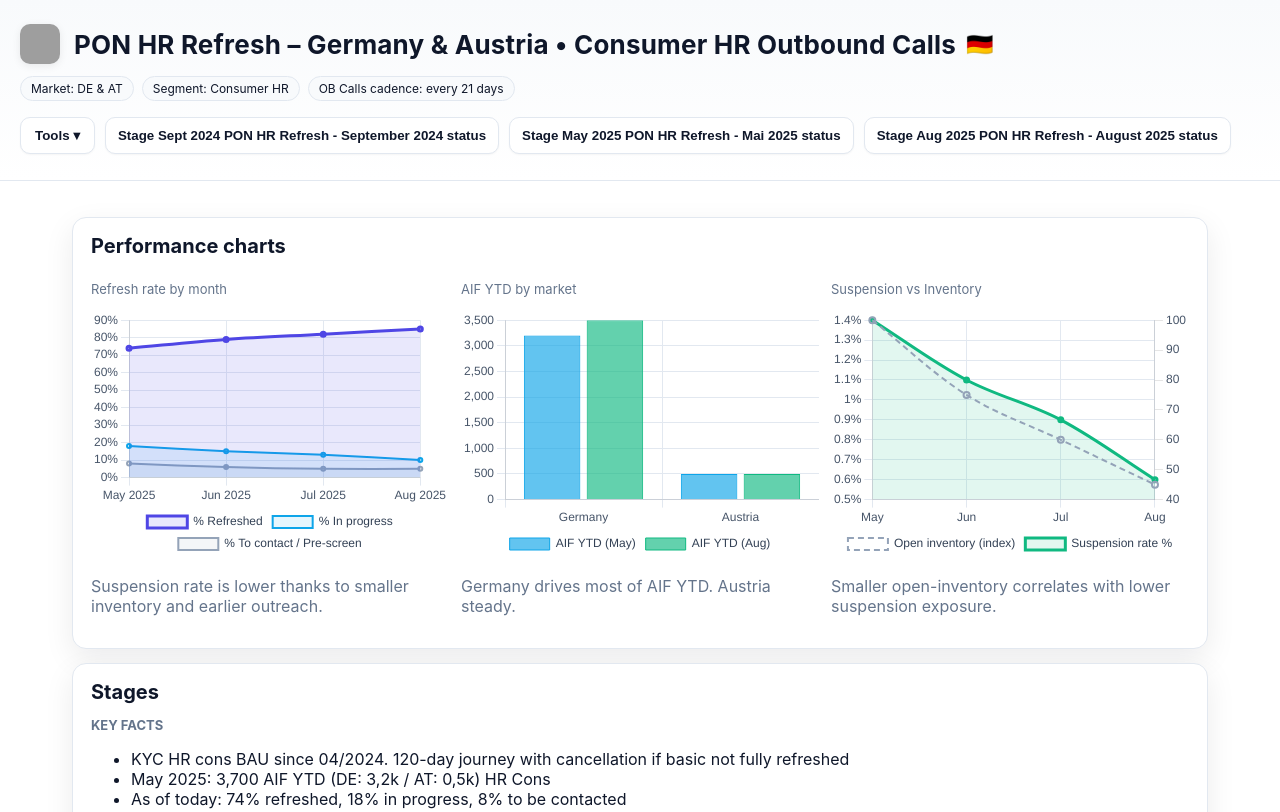
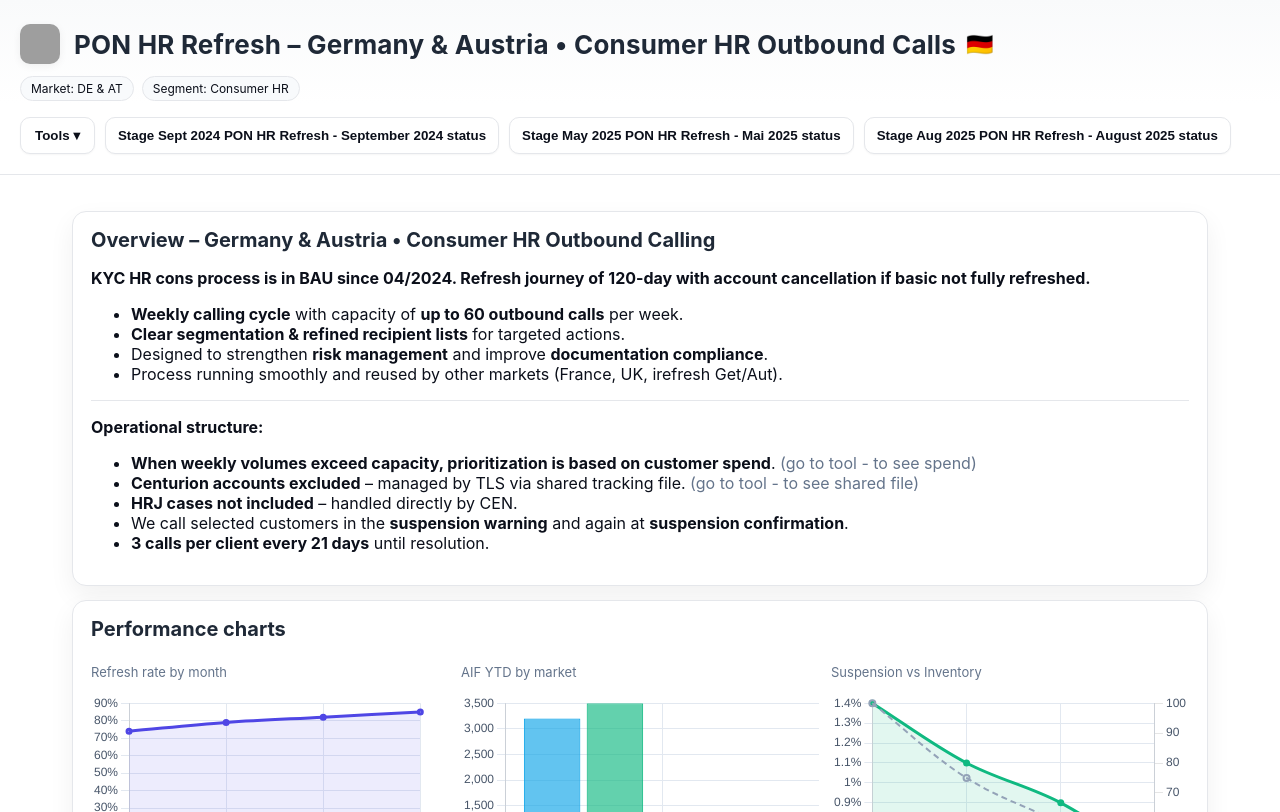
Before and after one commit to juanasemere/pon-hr-refresh-ob-calls, a plain HTML site: page index.html in a window 1280 px wide. Shown: the top 812 px of the page. Drawn offline with nearby package versions, Linux system fonts and the light colour scheme; grey boxes are pictures that could not be loaded.

Commit message:
Update index.html

```diff
--- a/index.html
+++ b/index.html
@@ -10,21 +10,20 @@
 
 <style>
 :root{
-	--brand:#0f172a;      /* ink */
-	--text:#0f172a;       /* primary text on white */
-	--muted:#475569;      /* slate-600 */
-	--subtle:#64748b;     /* slate-500 */
-	--soft:#94a3b8;       /* slate-400 */
-	--line:#e2e8f0;       /* border */
-	--bg:#ffffff;         /* page bg */
-	--card:#ffffff;       /* card bg */
-	--accent:#2563eb;     /* blue-600 */
-	--accent-2:#0ea5e9;   /* sky-500 */
-	--accent-3:#10b981;   /* emerald-500 */
-	--danger:#ef4444;     /* red-500 */
-	--shadow: 0 10px 30px rgba(2,6,23,.08);
+	/* Light, formal palette */
+	--text:#0b0f1a;
+	--muted:#475569;
+	--subtle:#64748b;
+	--line:#e5e7eb;
+	--bg:#ffffff;
+	--card:#ffffff;
+	--accent:#1f2937;   /* deep neutral for headings */
+	--accent-2:#2563eb; /* blue for highlights if needed */
+	--shadow:0 10px 26px rgba(2,6,23,.06);
+	--radius:14px;
+	/* Charts */
+	--c-indigo:#4f46e5; --c-sky:#0ea5e9; --c-emerald:#10b981; --c-muted:#94a3b8;
 }
-
 *{box-sizing:border-box}
 body{
 	font-family: Inter, system-ui, -apple-system, Segoe UI, Roboto, Arial, sans-serif;
@@ -33,29 +32,29 @@ body{
 
 /* Header */
 header{
-	background: linear-gradient(180deg,#f8fafc,#ffffff);
-	padding: 24px 20px 26px; border-bottom:1px solid var(--line);
-	position:relative;
+	background: linear-gradient(180deg,#f9fafb 0%, #ffffff 60%);
+	padding: 24px 20px 20px;
+	border-bottom:1px solid var(--line);
 }
 .brand{display:flex; align-items:center; gap:14px; margin-bottom:8px}
 .logo{
 	width:40px; height:40px; border-radius:10px; object-fit:cover;
-	box-shadow: 0 2px 8px rgba(0,0,0,.08);
+	box-shadow: 0 2px 8px rgba(0,0,0,.06);
 }
 .titleline{display:flex; align-items:center; gap:10px; flex-wrap:wrap}
-h1{margin:0; font-size:26px; letter-spacing:.2px; color:var(--brand)}
+h1{margin:0; font-size:26px; letter-spacing:.2px; color:var(--accent)}
 .flag{font-size:22px; line-height:1}
 header p{margin:6px 0 0; color:var(--subtle)}
 
 .tagbar{display:flex; gap:8px; margin-top:12px; flex-wrap:wrap}
 .tag{
 	font-size:12px; padding:4px 10px; border-radius:999px;
-	border:1px solid var(--line); background:#f8fafc; color:#0f172a;
+	border:1px solid var(--line); background:#f8fafc; color:#0b0f1a;
 }
 
 .actions{display:flex; flex-wrap:wrap; gap:10px; margin-top:16px}
 button, .linklike{
-	cursor:pointer; border:1px solid var(--line); color:#0f172a; background:#ffffff;
+	cursor:pointer; border:1px solid var(--line); color:#0b0f1a; background:#ffffff;
 	padding:10px 14px; border-radius:10px; font-weight:700;
 	box-shadow: 0 1px 2px rgba(0,0,0,.04);
 	transition:.15s ease;
@@ -76,10 +75,10 @@ button.small{padding:8px 12px}
 
 /* Layout */
 main{padding:22px; max-width:1180px; margin:0 auto}
-.section-title{font-size:20px; margin:0 0 10px; color:var(--brand)}
+.section-title{font-size:20px; margin:0 0 10px; color:var(--accent)}
 .card{
 	background: var(--card);
-	border:1px solid var(--line); border-radius:14px; padding:16px 18px; box-shadow: var(--shadow);
+	border:1px solid var(--line); border-radius:var(--radius); padding:16px 18px; box-shadow: var(--shadow);
 	margin:14px 0;
 }
 .sub{color:var(--subtle); font-size:13px}
@@ -104,10 +103,7 @@ main{padding:22px; max-width:1180px; margin:0 auto}
 }
 .table th{color:var(--muted); font-weight:700}
 
-/* Chart helpers */
-:root{
-	--c-indigo:#4f46e5; --c-sky:#0ea5e9; --c-emerald:#10b981; --c-muted:#94a3b8;
-}
+.bold{font-weight:700}
 </style>
 </head>
 <body>
@@ -124,7 +120,7 @@ main{padding:22px; max-width:1180px; margin:0 auto}
 	<div class="tagbar">
 		<span class="tag">Market: DE & AT</span>
 		<span class="tag">Segment: Consumer HR</span>
-		<span class="tag">OB Calls cadence: every 21 days</span>
+		<!-- Removed OB Calls cadence tag per request -->
 	</div>
 
 	<div class="actions">
@@ -163,7 +159,7 @@ main{padding:22px; max-width:1180px; margin:0 auto}
 			</div>
 		</div>
 
-		<!-- 2,3,4) Stage buttons with EXACT labels (English) -->
+		<!-- 2,3,4) Stage buttons with EXACT labels -->
 		<button class="small" data-stage="sep2024">Stage Sept 2024 PON HR Refresh - September 2024 status</button>
 		<button class="small" data-stage="may2025">Stage May 2025 PON HR Refresh - Mai 2025 status</button>
 		<button class="small" data-stage="aug2025">Stage Aug 2025 PON HR Refresh - August 2025 status</button>
@@ -174,7 +170,29 @@ main{padding:22px; max-width:1180px; margin:0 auto}
 </header>
 
 <main>
-	<!-- Only charts on the main page -->
+	<!-- NEW Overview card with your exact content -->
+	<section class="card">
+		<h2 class="section-title">Overview – Germany & Austria • Consumer HR Outbound Calling</h2>
+		<p class="bold">KYC HR cons process is in BAU since 04/2024. Refresh journey of 120-day with account cancellation if basic not fully refreshed.</p>
+		<ul>
+			<li><span class="bold">Weekly calling cycle</span> with capacity of <span class="bold">up to 60 outbound calls</span> per week.</li>
+			<li><span class="bold">Clear segmentation & refined recipient lists</span> for targeted actions.</li>
+			<li>Designed to strengthen <span class="bold">risk management</span> and improve <span class="bold">documentation compliance</span>.</li>
+			<li>Process running smoothly and reused by other markets (France, UK, irefresh Get/Aut).</li>
+		</ul>
+
+		<div class="hr"></div>
+		<p class="bold" style="margin-bottom:6px">Operational structure:</p>
+		<ul>
+			<li><span class="bold">When weekly volumes exceed capacity, prioritization is based on customer spend</span>. <span class="muted">(go to tool - to see spend)</span></li>
+			<li><span class="bold">Centurion accounts excluded</span> – managed by TLS via shared tracking file. <span class="muted">(go to tool - to see shared file)</span></li>
+			<li><span class="bold">HRJ cases not included</span> – handled directly by CEN.</li>
+			<li>We call selected customers in the <span class="bold">suspension warning</span> and again at <span class="bold">suspension confirmation</span>.</li>
+			<li><span class="bold">3 calls per client every 21 days</span> until resolution.</li>
+		</ul>
+	</section>
+
+	<!-- Charts (page principal) -->
 	<section class="card">
 		<h2 class="section-title">Performance charts</h2>
 		<div class="grid-3">
@@ -196,12 +214,11 @@ main{padding:22px; max-width:1180px; margin:0 auto}
 		</div>
 	</section>
 
-	<!-- Stage panels: all explanatory content lives here -->
+	<!-- Stages (contenido detallado en botones) -->
 	<section class="card">
 		<h2 class="section-title">Stages</h2>
 		<div class="stage-content" id="stageContent">
-
-			<!-- Stage Sept 2024 -->
+			<!-- Sep 2024 -->
 			<div class="stage-pane" id="stage-sep2024">
 				<p class="sub"><b>KEY FACTS</b></p>
 				<ul>
@@ -245,7 +262,7 @@ main{padding:22px; max-width:1180px; margin:0 auto}
 				</ul>
 			</div>
 
-			<!-- Stage May 2025 -->
+			<!-- May 2025 -->
 			<div class="stage-pane" id="stage-may2025">
 				<p class="sub"><b>KEY FACTS</b></p>
 				<ul>
@@ -274,7 +291,7 @@ main{padding:22px; max-width:1180px; margin:0 auto}
 						<tr><td>Overall</td><td>500</td><td>358</td><td>0</td><td>0</td></tr>
 					</tbody>
 				</table>
-				<p class="muted">1.2% HR CMs risk of cancellation: (11 AT / 33 DE). No Centurion at risk of cancellation. 1.4% HR CMs risk of suspension (18 AT / 35 DE) • Incl. 0.6% Centurion (1 AT / 2 DE)</p>
+				<p class="muted">1.2% HR CMs risk of cancellation: (11 AT / 33 DE). No Centurion at risk. 1.4% HR CMs risk of suspension (18 AT / 35 DE) • Incl. 0.6% Centurion (1 AT / 2 DE)</p>
 				<div class="hr"></div>
 				<p><b>ENHANCEMENTS PERFORMED SINCE JAN 2025</b></p>
 				<ul>
@@ -292,7 +309,7 @@ main{padding:22px; max-width:1180px; margin:0 auto}
 				</ul>
 			</div>
 
-			<!-- Stage Aug 2025 -->
+			<!-- Aug 2025 -->
 			<div class="stage-pane" id="stage-aug2025">
 				<p class="sub"><b>KEY FACTS</b></p>
 				<ul>
@@ -338,18 +355,11 @@ main{padding:22px; max-width:1180px; margin:0 auto}
 					<li>Possible 2027 SOW/SOF requirements: observe HRJ data & learnings</li>
 				</ul>
 			</div>
-
 		</div>
 	</section>
 </main>
 
 <script>
-// Colors for charts (light theme)
-const cIndigo = getComputedStyle(document.documentElement).getPropertyValue('--c-indigo').trim() || '#4f46e5';
-const cSky    = getComputedStyle(document.documentElement).getPropertyValue('--c-sky').trim()    || '#0ea5e9';
-const cEmerald= getComputedStyle(document.documentElement).getPropertyValue('--c-emerald').trim()|| '#10b981';
-const cMuted  = getComputedStyle(document.documentElement).getPropertyValue('--c-muted').trim()  || '#94a3b8';
-
 // Dropdown Tools
 const toolsBtn  = document.getElementById('toolsBtn');
 const toolsMenu = document.getElementById('toolsMenu');
@@ -363,20 +373,19 @@ document.addEventListener('click', (e)=>{
 	}
 });
 
-// Upload Excel
+// Upload Excel (alert simple)
 const excelInput = document.getElementById('excelInput');
 excelInput.addEventListener('change', (e) => {
 	const f = e.target.files[0];
 	if(f) alert(`Uploaded: ${f.name} • ${Math.round(f.size/1024)} KB`);
 });
 
-// Tools URLs (TODO: coloca tus links reales)
+// Tools URLs (TODO: reemplazar con tus links reales)
 const SPEND_URL     = "https://your-spend-tool.example.com/";
 const CENTURION_URL = "https://tu-dominio/centurion-shared-file";
 const CALLS_URL     = "https://tu-dominio/ob-calls-tool";
 function openInNew(url){ if(url && /^https?:\/\//i.test(url)) window.open(url, '_blank'); }
 
-// Menu actions
 document.getElementById('openSpendBtn').addEventListener('click', ()=>openInNew(SPEND_URL));
 document.getElementById('openCenturionFile').addEventListener('click', ()=>openInNew(CENTURION_URL));
 document.getElementById('openCallTool').addEventListener('click', ()=>openInNew(CALLS_URL));
@@ -397,19 +406,24 @@ function showStage(key){
 stageButtons.forEach(btn=>{
 	btn.addEventListener('click', ()=> showStage(btn.dataset.stage));
 });
-// Default: show May 2025
+// Default
 showStage('may2025');
 
-// Charts
+// Charts (light theme)
+const cIndigo = getComputedStyle(document.documentElement).getPropertyValue('--c-indigo').trim() || '#4f46e5';
+const cSky    = getComputedStyle(document.documentElement).getPropertyValue('--c-sky').trim()    || '#0ea5e9';
+const cEmerald= getComputedStyle(document.documentElement).getPropertyValue('--c-emerald').trim()|| '#10b981';
+const cMuted  = getComputedStyle(document.documentElement).getPropertyValue('--c-muted').trim()  || '#94a3b8';
+
 // Refresh rate
 new Chart(document.getElementById('refreshChart'), {
 	type:'line',
 	data:{
 		labels:['May 2025','Jun 2025','Jul 2025','Aug 2025'],
 		datasets:[
-			{ label:'% Refreshed', data:[74,79,82,85], borderColor:cIndigo, backgroundColor:'rgba(79,70,229,.12)', fill:true, tension:.35, borderWidth:3, pointRadius:2 },
-			{ label:'% In progress', data:[18,15,13,10], borderColor:cSky,    backgroundColor:'rgba(14,165,233,.10)', fill:true, tension:.35, borderWidth:2, pointRadius:2 },
-			{ label:'% To contact / Pre-screen', data:[8,6,5,5], borderColor:cMuted, backgroundColor:'rgba(148,163,184,.10)', fill:true, tension:.35, borderWidth:2, pointRadius:2 }
+			{ label:'% Refreshed', data:[74,79,82,85], borderColor:cIndigo, backgroundColor:'rgba(79,70,229,.10)', fill:true, tension:.35, borderWidth:3, pointRadius:2 },
+			{ label:'% In progress', data:[18,15,13,10], borderColor:cSky,    backgroundColor:'rgba(14,165,233,.08)', fill:true, tension:.35, borderWidth:2, pointRadius:2 },
+			{ label:'% To contact / Pre-screen', data:[8,6,5,5], borderColor:cMuted, backgroundColor:'rgba(148,163,184,.08)', fill:true, tension:.35, borderWidth:2, pointRadius:2 }
 		]
 	},
 	options:{
```
